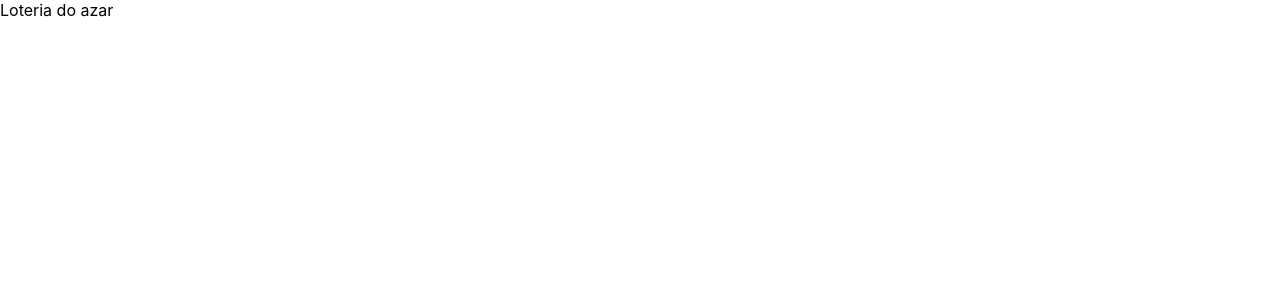
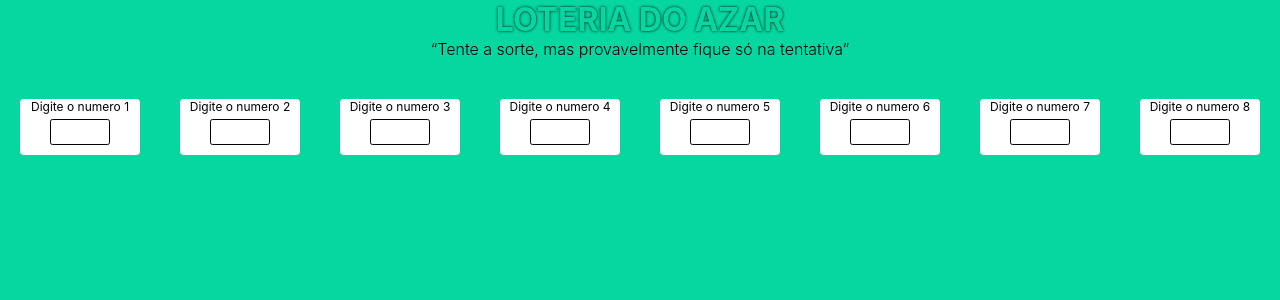
Before and after one commit to joaopedroalb/challenges-study, a Next.js app: page /Challenger-4 in a window 1280 px wide. Shown: the top 300 px of the page. Built offline with nearby package versions, Linux system fonts and the light colour scheme.

Commit message:
Add alguns componentes

```diff
--- /dev/null
+++ b/components/challenge-4/Ball/index.tsx
@@ -0,0 +1,5 @@
+export default function Ball(){
+    return (
+        <div>Quina</div>
+    )
+}
--- /dev/null
+++ b/components/challenge-4/Quina/index.module.css
@@ -0,0 +1,23 @@
+.container{
+    display: flex;
+    flex-direction: column;
+    align-items: center;
+    gap: 5px;
+    width: 120px;
+    background-color: rgb(255, 255, 255);
+    height: 3.5rem;
+    border-radius: 0.25rem;
+    font-size: 0.75rem;
+}
+
+.inputQuina{
+    width: 50%;
+    border-radius: .15rem;
+    border: 1px solid black;
+    height: 1.6rem;
+
+}
+
+.container input[type=number]::-webkit-inner-spin-button {
+    -webkit-appearance: none;
+}
--- /dev/null
+++ b/components/challenge-4/Quina/index.tsx
@@ -0,0 +1,20 @@
+import style from './index.module.css'
+
+export default function Quina(props:{value:number}){
+    const listNumbers:Array<number> = [50];
+
+    const inputsContainer = () =>{
+        return(
+            <div>
+
+            </div>
+        )
+    }
+
+    return (
+        <div className={style.container}>
+            <span>Digite o numero {props.value}</span>
+            <input className={style.inputQuina} type="number" min={1} max={80}/>
+        </div>
+    )
+}
--- /dev/null
+++ b/components/challenge-4/RowQuina/index.module.css
@@ -0,0 +1,7 @@
+.container{
+    width: 100%;
+    display: flex;
+    justify-content: space-evenly;
+    gap: 20px;
+    flex-wrap: wrap;
+}
--- /dev/null
+++ b/components/challenge-4/RowQuina/index.tsx
@@ -0,0 +1,15 @@
+import Quina from "../Quina";
+import style from "./index.module.css"
+
+export default function RowQuina(){
+    const list = [1,2,3,4,5,6,7,8]
+    return(
+        <div className={style.container}>
+            {list.map(e=>{
+                return(
+                    <Quina value={e} key={e}/>
+                )
+            })}
+        </div>
+    )
+}
--- a/pages/Challenger-4.tsx
+++ b/pages/Challenger-4.tsx
@@ -1,7 +1,15 @@
+import RowQuina from '../components/challenge-4/RowQuina'
+import styles from '../styles/challengefour.module.css'
+
 export default function ChallengerFour(){
+
     return(
-        <div>
-            Loteria do azar
+        <div className={styles.container}>
+            <div className={styles.textHeader}>
+                <h1 className={styles.title}>LOTERIA DO AZAR</h1>
+                <span><q>Tente a sorte, mas provavelmente fique só na tentativa</q></span>
+            </div>
+            <RowQuina/>
         </div>
     )
 }
--- /dev/null
+++ b/styles/challengefour.module.css
@@ -0,0 +1,26 @@
+.container{
+    width: 100%;
+    height: 100vh;
+    display: flex;
+    flex-direction: column;
+    background-color: #06d6a0;
+    align-items: center;
+    gap: 2.5rem;
+}
+
+.textHeader{
+    width: 100%;
+    display: flex;
+    flex-direction: column;
+    align-items: center;
+}
+
+.textHeader span{
+    font-weight: 300;
+}
+
+.title{
+    margin: 0;
+    color: #06d6a0;
+    text-shadow: 0em 0em 0.09em rgb(0, 0, 0);
+}
```
